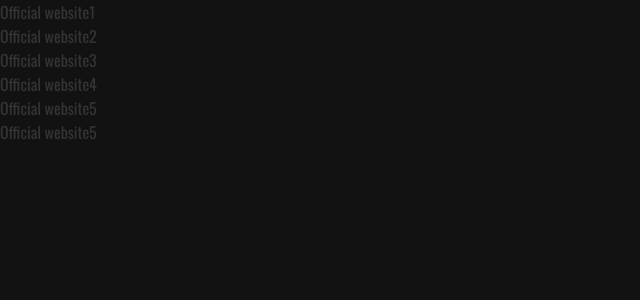
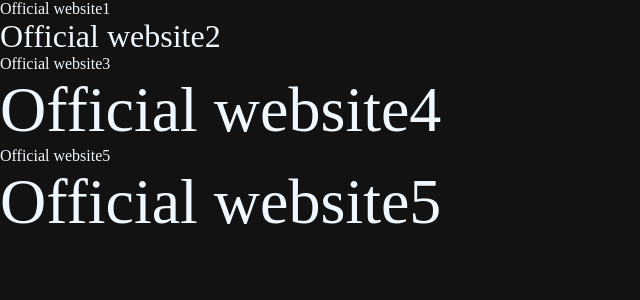
Before and after one commit to phthisic/phthisic.github.io, a PHP site: page / in a window 1280 px wide. Shown: the top 300 px of the page, without its empty margins (0-640 px from the left). Run offline with PHP 8.4, Linux system fonts and the light colour scheme; some web fonts are replaced.

Commit message:
Add files via upload

```diff
--- a/css/main.css
+++ b/css/main.css
@@ -1,10 +1,10 @@
-* {
+*{
     padding: 0;
     margin: 0;
     text-decoration: none;
     list-style: none;
     color: #343434;
-    font-family: 'Oswald', sans-serif;;
+    /* font-family: 'Oswald', sans-serif; */
 }
 
 body {
@@ -12,17 +12,16 @@
 }
 
 
-
+/* *
 h2{
     font-family: 'Arapey', serif;
     font-size: 2.9em;
     padding: 50px 50px 20px 50px;
     text-align: center;
     color: #343434;
-}
+} */
 
 .home{
-    /* border: 30px solid #121212; */
     background-image: url(../image/home_bg.jpg);
     background-repeat: no-repeat;
     background-position: center;
@@ -33,7 +32,42 @@
     position: absolute;
     right: 50px;
     top: 80%;
-    color: aliceblue;
     text-align: right;
     font-size: 1em;
 }
+
+.d1
+{
+    color: aliceblue;
+    font-size: 16px;
+}
+
+.d2
+{
+    color: aliceblue;
+    font-size: 32px;
+}
+
+.d3
+{
+    color: aliceblue;
+    font-size: 1rem;
+}
+
+.d4
+{
+    color: aliceblue;
+    font-size: 4rem;
+}
+
+.d5
+{
+    color: aliceblue;
+    font-size: 1em;
+}
+
+.d6
+{
+    color: aliceblue;
+    font-size: 4em;
+}
```
